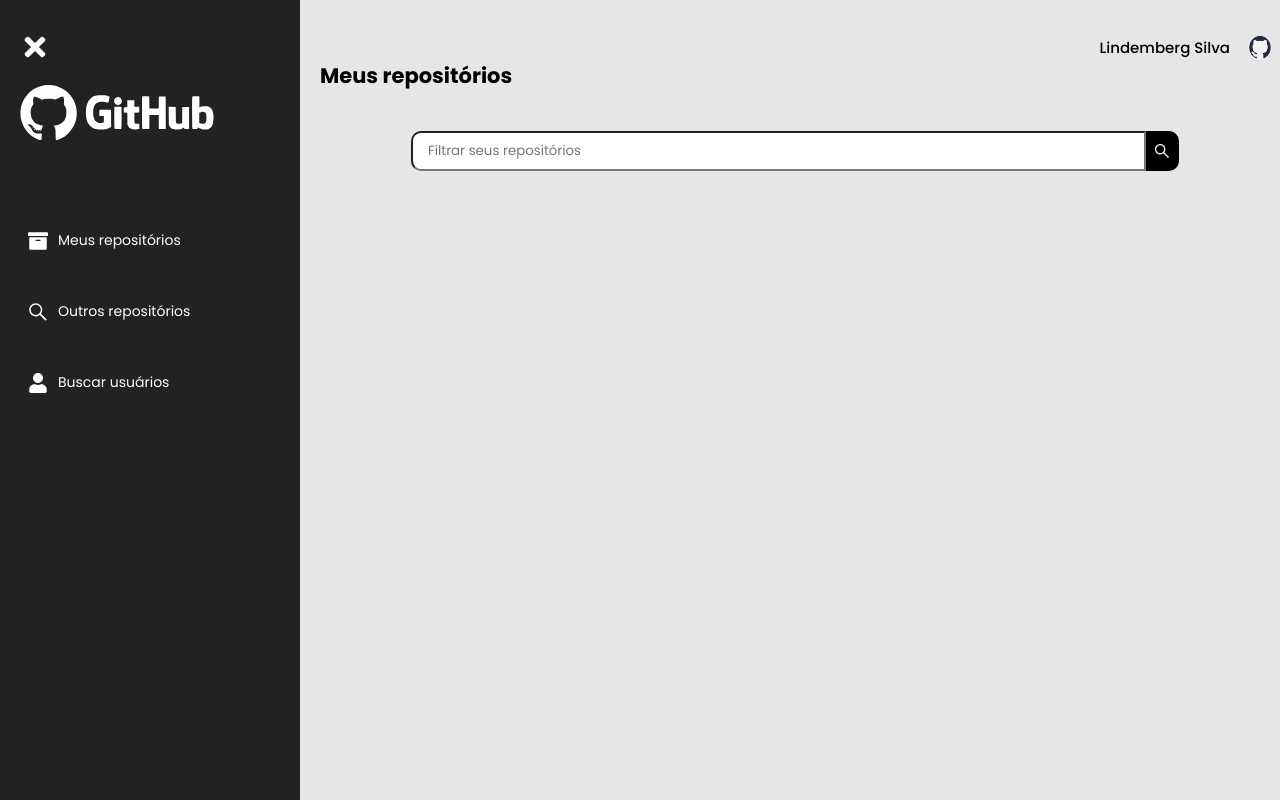
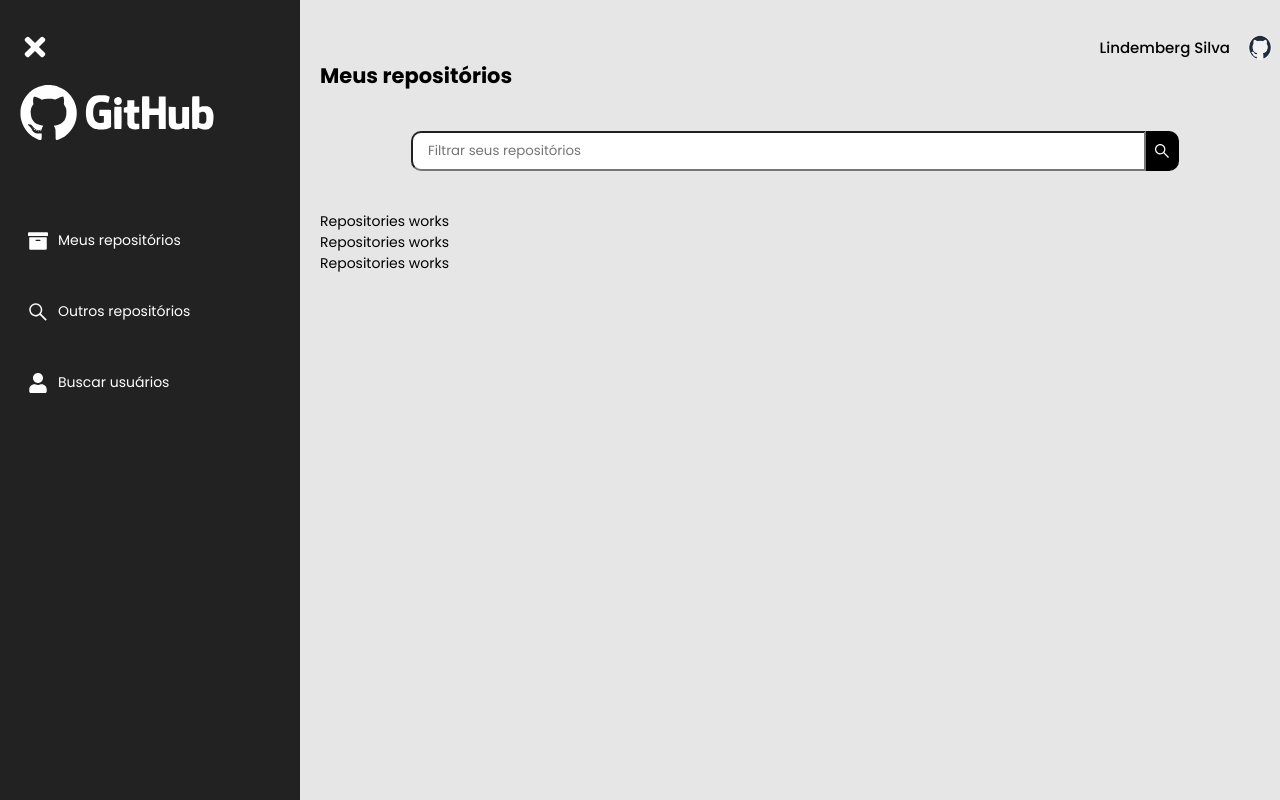
Before and after one commit to lindembergs/git-hub-queries, a React (Vite) app: page /home in a window 1280 px wide. Built offline with nearby package versions, Linux system fonts and the light colour scheme.

Commit message:
feat: criacao do componente de repositorios

```diff
--- /dev/null
+++ b/src/components/Repositories/index.jsx
@@ -0,0 +1,10 @@
+import * as S from "./style";
+export const Repositories = () => {
+  return (
+    <S.Container>
+      <p>Repositories works</p>
+      <p>Repositories works</p>
+      <p>Repositories works</p>
+    </S.Container>
+  );
+};
--- /dev/null
+++ b/src/components/Repositories/style.js
@@ -0,0 +1,3 @@
+import styled from "styled-components";
+
+export const Container = styled.div``;
--- a/src/pages/MyRepositories/index.jsx
+++ b/src/pages/MyRepositories/index.jsx
@@ -5,6 +5,7 @@
 import { Aside } from "../../components/Aside";
 import gitIcon from "../../assets/img/logo-git.png";
 import { Input } from "../../components/Input";
+import { Repositories } from "../../components/Repositories";
 export const MyRepositories = () => {
   const [sidebar, setSidebar] = useState(true);
 
@@ -23,6 +24,7 @@
       <MainContainer>
         <h2>Meus repositórios</h2>
         <Input></Input>
+        <Repositories></Repositories>
       </MainContainer>
     </>
   );
```
